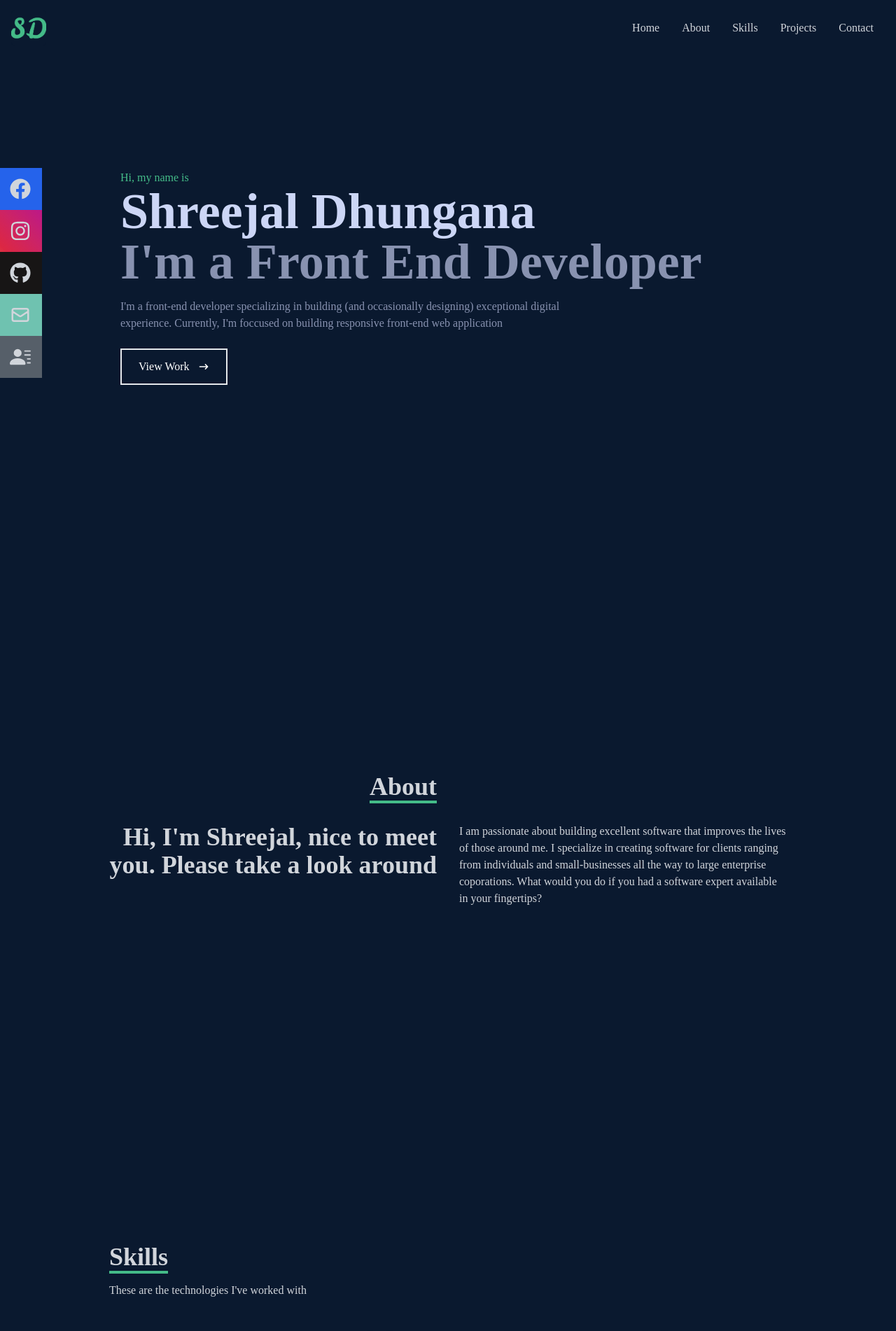
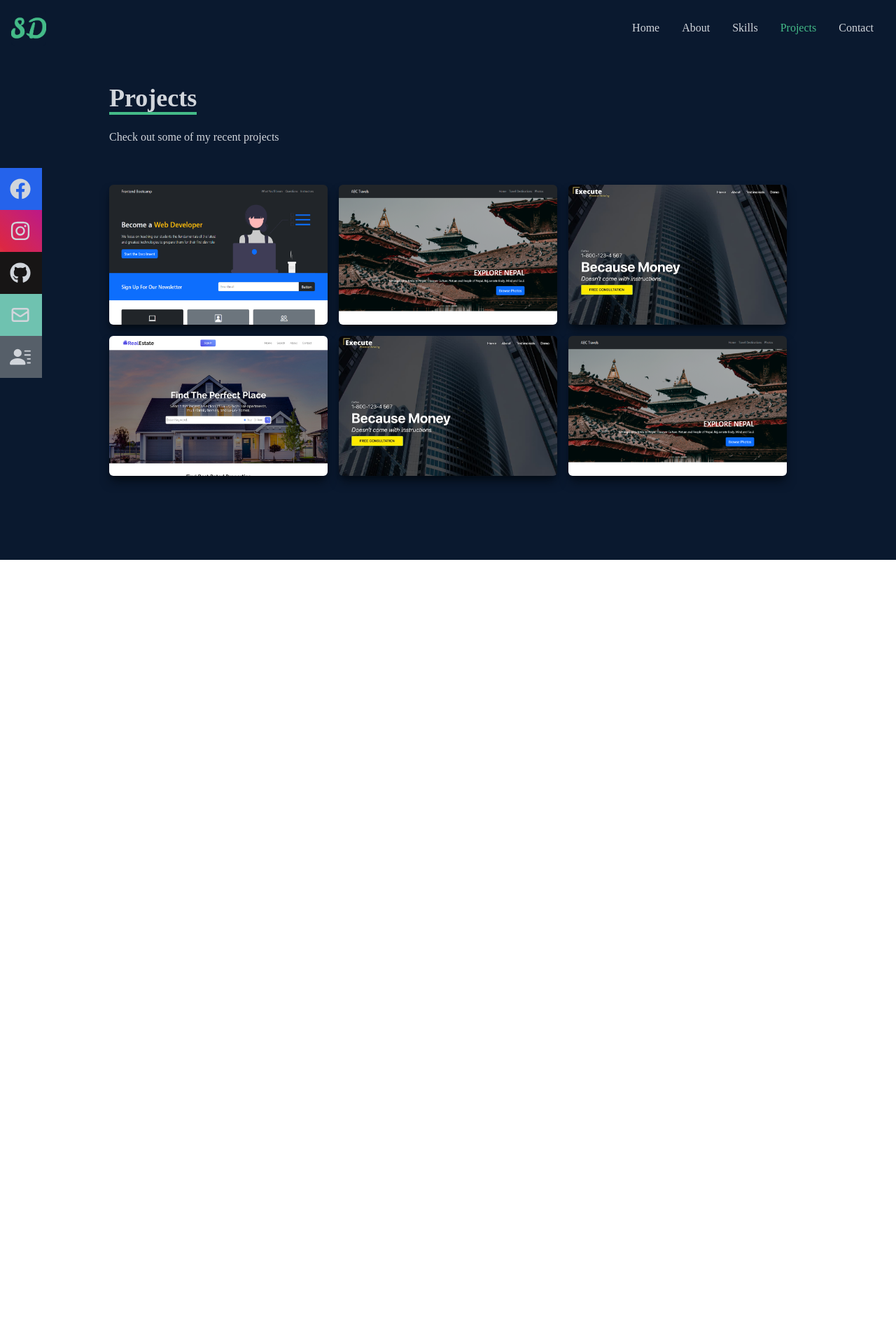
Before and after one commit to Shreejal10/React-Portfolio, a React (Create React App) app: page /projects in a window 1280 px wide. Shown: the top 1902 px of the page at 70% size. After the commit the page ends 800 px from the top, so only its background shows below. Built offline with nearby package versions, Linux system fonts and the light colour scheme.

Commit message:
added react-router

```diff
--- a/package.json
+++ b/package.json
@@ -9,8 +9,8 @@
     "react": "^18.2.0",
     "react-dom": "^18.2.0",
     "react-icons": "^4.4.0",
-    "react-scripts": "5.0.1",
-    "react-scroll": "^1.8.7",
+    "react-router-dom": "^6.4.1",
+    "react-scripts": "^5.0.1",
     "web-vitals": "^2.1.4"
   },
   "scripts": {
--- a/src/App.js
+++ b/src/App.js
@@ -4,18 +4,20 @@ import Navbar from "./components/Navbar";
 import Skills from "./components/Skills";
 import Projects from "./components/Projects";
 import Contact from "./components/Contact";
-
+import { Route, Routes } from 'react-router-dom';
 
 
 function App() {
   return (
     <div>
       <Navbar />
-      <Home />
-      <About />
-      <Skills />
-      <Projects />
-      <Contact />
+      <Routes>
+        <Route path='/' element={<Home />} />
+        <Route path='/about' element={<About />} />
+        <Route path='/skills' element={<Skills />} />
+        <Route path='/projects' element={<Projects />} />
+        <Route path='/contact' element={<Contact />} />
+      </Routes>
     </div>
   );
 }
--- a/src/components/Home.jsx
+++ b/src/components/Home.jsx
@@ -1,6 +1,6 @@
 import React from 'react'
 import { HiArrowNarrowRight } from 'react-icons/hi'
-import { Link } from 'react-scroll'
+import { NavLink } from 'react-router-dom'
 function Home() {
     return (
         <div name='home' className='bg-[#0a192f] w-full h-screen'>
@@ -12,14 +12,14 @@ function Home() {
                 <h2 className='text-4xl sm:text-6xl md:text-7xl font-bold text-[#8892b0]'>I'm a Front End Developer</h2>
                 <p className='text-[#8892b0] py-4 max-w-[700px]'>I'm a front-end developer specializing in building (and occasionally designing) exceptional digital experience. Currently, I'm foccused on building responsive front-end web application</p>
                 <div>
-                    <button className='group text-white border-2 px-6 py-3 my-2 flex items-center hover:bg-[#44BB88] hover:border-[#44BB88]'>
-                        <Link to="work" smooth={true} duration={300}>
+                    <NavLink to="/projects" className='flex items-center justify-between'>
+                        <button className='group text-white border-2 px-6 py-3 my-2 flex items-center hover:bg-[#44BB88] hover:border-[#44BB88] '>
                             View Work
-                        </Link>
-                        <span className='group-hover:rotate-90 duration-300'>
-                            <HiArrowNarrowRight className='ml-3' />
-                        </span>
-                    </button>
+                            <span>
+                                <HiArrowNarrowRight className='ml-3' />
+                            </span>
+                        </button>
+                    </NavLink>
                 </div>
             </div>
 
--- a/src/components/Navbar.jsx
+++ b/src/components/Navbar.jsx
@@ -3,7 +3,7 @@ import logo from '../assets/logo.png';
 import { FaBars, FaTimes, FaGithub, FaFacebook, FaInstagram, } from 'react-icons/fa';
 import { HiOutlineMail } from 'react-icons/hi';
 import { BsFillPersonLinesFill } from 'react-icons/bs';
-import { Link } from 'react-scroll'
+import { NavLink } from 'react-router-dom'
 const Navbar = () => {
     const [nav, setNav] = useState(false);
     const handleClick = () => {
@@ -12,34 +12,36 @@ const Navbar = () => {
     return (
         <div className='fixed w-full h-[80px] flex justify-between items-center px-4 bg-[#0a192f] text-gray-300'>
             <div>
-                <img src={logo} alt="logo" style={{ width: '50px' }} />
+                <NavLink to="/" end>
+                    <img src={logo} alt="logo" style={{ width: '50px' }} />
+                </NavLink>
             </div>
             {/* Menu */}
             <ul className='hidden md:flex'>
                 <li className='hover:text-[#44BB88]'>
-                    <Link to="home" smooth={true} duration={300}>
+                    <NavLink to="/" end  >
                         Home
-                    </Link>
+                    </NavLink>
                 </li>
                 <li className='hover:text-[#44BB88]'>
-                    <Link to="about" smooth={true} duration={300}>
+                    <NavLink to="/about">
                         About
-                    </Link>
+                    </NavLink>
                 </li>
                 <li className='hover:text-[#44BB88]'>
-                    <Link to="skills" smooth={true} duration={300}>
+                    <NavLink to="/skills">
                         Skills
-                    </Link>
+                    </NavLink>
                 </li>
                 <li className='hover:text-[#44BB88]'>
-                    <Link to="work" smooth={true} duration={300}>
+                    <NavLink to="/projects">
                         Projects
-                    </Link>
+                    </NavLink>
                 </li>
                 <li className='hover:text-[#44BB88]'>
-                    <Link to="contact" smooth={true} duration={300}>
+                    <NavLink to="/contact">
                         Contact
-                    </Link>
+                    </NavLink>
                 </li>
             </ul>
 
@@ -52,29 +54,29 @@ const Navbar = () => {
             {/* Mobile Menu */}
             <ul className={!nav ? 'hidden' : 'absolute top-0 left-1/2 w-1/2 h-screen bg-[#0a192f] md:hidden flex flex-col  justify-center items-center'}>
                 <li className='py-6 text-3xl hover:text-[#44BB88]'>
-                    <Link onClick={handleClick} to="home" smooth={true} duration={300}>
+                    <NavLink onClick={handleClick} to="/" end>
                         Home
-                    </Link>
+                    </NavLink>
                 </li>
                 <li className='py-6 text-3xl hover:text-[#44BB88]'>
-                    <Link onClick={handleClick} to="about" smooth={true} duration={300}>
+                    <NavLink onClick={handleClick} to="/about">
                         About
-                    </Link>
+                    </NavLink>
                 </li>
                 <li className='py-6 text-3xl hover:text-[#44BB88]'>
-                    <Link onClick={handleClick} to="skills" smooth={true} duration={300}>
+                    <NavLink onClick={handleClick} to="/skills">
                         Skills
-                    </Link>
+                    </NavLink>
                 </li>
                 <li className='py-6 text-3xl hover:text-[#44BB88]'>
-                    <Link onClick={handleClick} to="work" smooth={true} duration={300}>
+                    <NavLink onClick={handleClick} to="/projects">
                         Projects
-                    </Link>
+                    </NavLink>
                 </li>
                 <li className='py-6 text-3xl hover:text-[#44BB88]'>
-                    <Link onClick={handleClick} to="contact" smooth={true} duration={300}>
+                    <NavLink onClick={handleClick} to="/contact">
                         Contact
-                    </Link>
+                    </NavLink>
                 </li>
             </ul>
 
--- a/src/index.css
+++ b/src/index.css
@@ -13,6 +13,11 @@
     @apply cursor-pointer;
   }
 }
+
+.active{
+    @apply text-[#44BB88];
+}
+
 .instagram {
   background: #f09433;
   background: -moz-linear-gradient(
@@ -51,5 +56,10 @@
 }
 
 .content-div:hover{
-  background-image: linear-gradient(to right, rgba(112,157,255,0.8), hsla(242,74%, 61%, 0.8))!important;
+  background-image: linear-gradient(
+  270deg,
+  hsl(154deg 47% 50%) 3%,
+  hsl(194deg 61% 34%) 47%,
+  hsl(234deg 74% 18%) 100%
+)!important;
 }
--- a/src/index.js
+++ b/src/index.js
@@ -2,11 +2,13 @@ import React from 'react';
 import ReactDOM from 'react-dom/client';
 import './index.css';
 import App from './App';
-
+import { BrowserRouter } from 'react-router-dom';
 
 const root = ReactDOM.createRoot(document.getElementById('root'));
 root.render(
   <React.StrictMode>
-    <App />
+    <BrowserRouter>
+      <App />
+    </BrowserRouter>
   </React.StrictMode>
 );
```
Also changed, not shown: 1 other file (tests, documents, lock files or other folders).
